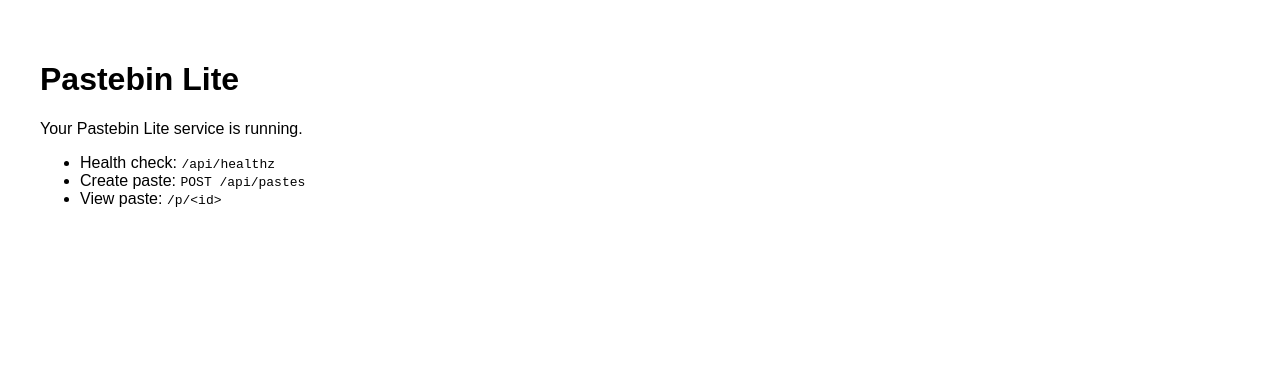
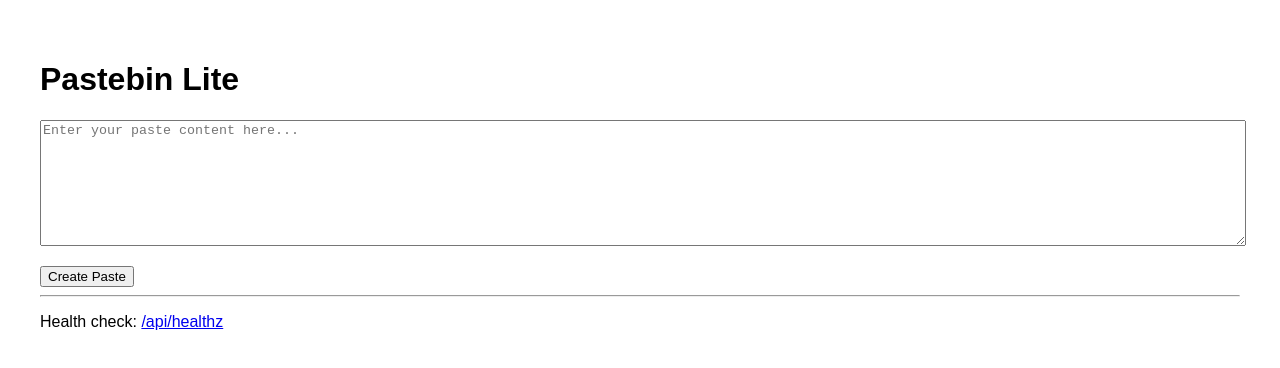
Before and after one commit to Revanthk1998/pastebin-lite, a Next.js app: page / in a window 1280 px wide. Shown: the top 368 px of the page. Built offline with nearby package versions, Linux system fonts and the light colour scheme.

Commit message:
Add simple UI to create paste

```diff
--- a/pages/index.tsx
+++ b/pages/index.tsx
@@ -1,14 +1,65 @@
+import { useState } from "react";
+
 export default function Home() {
+  const [content, setContent] = useState("");
+  const [result, setResult] = useState<string | null>(null);
+  const [error, setError] = useState<string | null>(null);
+
+  async function createPaste() {
+    setError(null);
+    setResult(null);
+
+    if (!content.trim()) {
+      setError("Content cannot be empty");
+      return;
+    }
+
+    const res = await fetch("/api/pastes", {
+      method: "POST",
+      headers: { "Content-Type": "application/json" },
+      body: JSON.stringify({ content })
+    });
+
+    const data = await res.json();
+
+    if (!res.ok) {
+      setError(data.error || "Failed to create paste");
+      return;
+    }
+
+    setResult(data.url);
+  }
+
   return (
     <main style={{ padding: "2rem", fontFamily: "sans-serif" }}>
       <h1>Pastebin Lite</h1>
-      <p>Your Pastebin Lite service is running.</p>
 
-      <ul>
-        <li>Health check: <code>/api/healthz</code></li>
-        <li>Create paste: <code>POST /api/pastes</code></li>
-        <li>View paste: <code>/p/&lt;id&gt;</code></li>
-      </ul>
+      <textarea
+        rows={8}
+        style={{ width: "100%", marginBottom: "1rem" }}
+        placeholder="Enter your paste content here..."
+        value={content}
+        onChange={(e) => setContent(e.target.value)}
+      />
+
+      <button onClick={createPaste}>Create Paste</button>
+
+      {error && <p style={{ color: "red" }}>{error}</p>}
+
+      {result && (
+        <p>
+          Paste created:{" "}
+          <a href={result} target="_blank">
+            {result}
+          </a>
+        </p>
+      )}
+
+      <hr />
+
+      <p>
+        Health check: <a href="/api/healthz">/api/healthz</a>
+      </p>
     </main>
   );
 }
```
